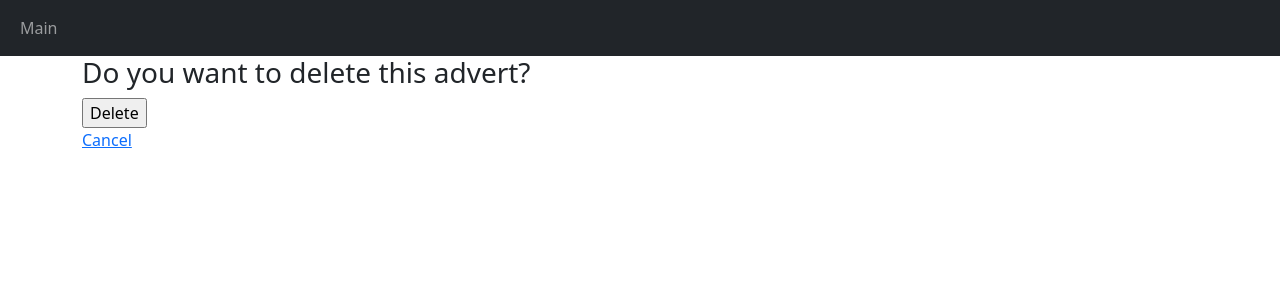
After one commit to UuljanAitnazarova/advert_project, a Django app: template server/advert/templates/adverts/delete.html in a window 1280 px wide. The commit adds this page. Shown: the top 300 px of the page. Run offline with Django 3.2, Linux system fonts and the light colour scheme; the template is opened without the code that fills it, so the values that code supplies are empty.

Commit message:
Created AdvertDeleteView, added template delete.html, configured appropriate urls.py

```diff
--- /dev/null
+++ b/server/advert/templates/adverts/delete.html
@@ -0,0 +1,10 @@
+{% extends 'base.html' %}
+
+{% block content %}
+    <form action="" method='post'>
+        {% csrf_token %}
+        <h3>Do you want to delete this advert? </h3>
+        <input type="submit" value='Delete'>
+    </form>
+    <p><a href="{% url 'advert_list' %}">Cancel</a></p>
+{% endblock content %}
--- a/server/advert/templates/adverts/detail.html
+++ b/server/advert/templates/adverts/detail.html
@@ -2,6 +2,7 @@
 
 {% block nav %}
     <li class="menu-right" ><a href="{% url 'advert_update' ad.pk %}" class="nav-link">Update Advert</a></li>
+    <li class="menu-right" ><a href="{% url 'advert_delete' ad.pk %}" class="nav-link">Delete Advert</a></li>
 {% endblock %}
 
 
--- a/server/advert/urls.py
+++ b/server/advert/urls.py
@@ -1,7 +1,7 @@
 from django.contrib import admin
 from django.urls import path, include
 
-from advert.views.advert import AdvertCreateView, AdvertListView, ApprovalListView, AdvertDetailView, AdvertUpdateView
+from advert.views.advert import AdvertCreateView, AdvertListView, ApprovalListView, AdvertDetailView, AdvertUpdateView, AdvertDeleteView
 
 urlpatterns = [
     path('', AdvertListView.as_view(), name='advert_list'),
@@ -9,4 +9,5 @@ urlpatterns = [
     path('approve/', ApprovalListView.as_view(), name='advert_approve'),
     path('<int:pk>/', AdvertDetailView.as_view(), name='advert_detail'),
     path('<int:pk>/update/', AdvertUpdateView.as_view(), name='advert_update'),
+    path('<int:pk>/delete/', AdvertDeleteView.as_view(), name='advert_delete'),
 ]
```
Also changed, not shown: server/advert/views/advert.py (+9 -0 lines).
